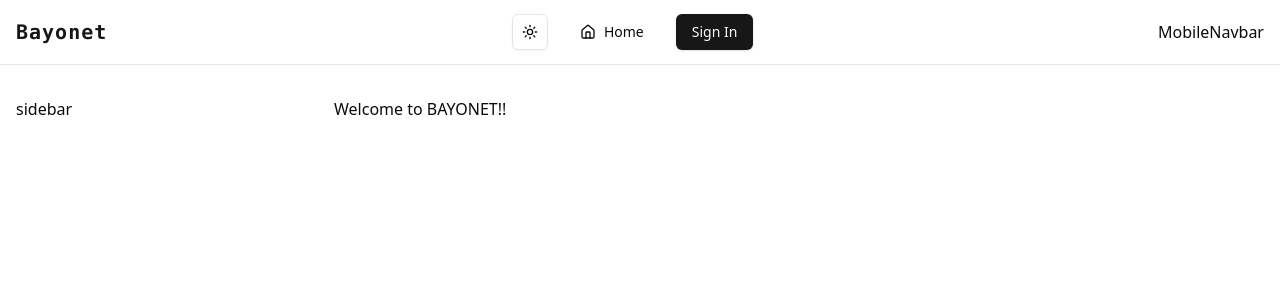
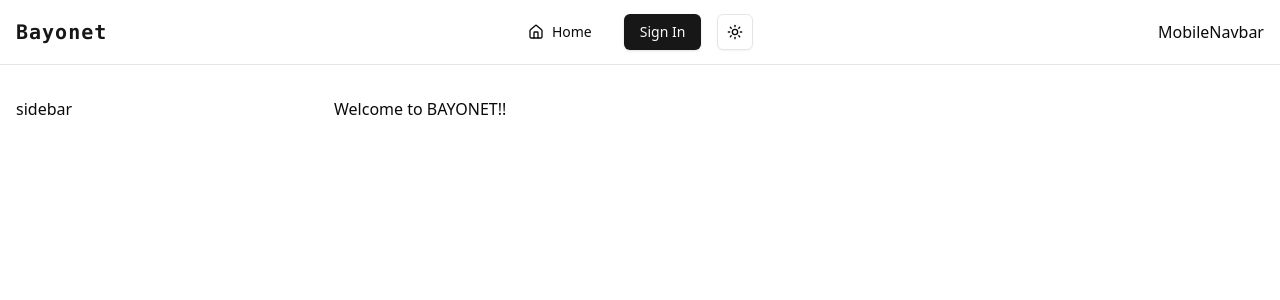
Before and after one commit to devrolet/project-bayonet, a Next.js app: page / in a window 1280 px wide. Shown: the top 300 px of the page. Built offline with nearby package versions, Linux system fonts and the light colour scheme; no server answers.

Commit message:
Complete DesktopNavbar, move L/D mode toggle

```diff
--- a/src/components/DesktopNavbar.tsx
+++ b/src/components/DesktopNavbar.tsx
@@ -10,8 +10,6 @@ async function DesktopNavbar() {
 
   return (
     <div className="hidden md:flex items-center space-x-4">
-      <ModeToggle />
-
       <Button variant="ghost" className="flex items-center gap-2" asChild>
         <Link href="/">
           <HomeIcon className="w-4 h-4" />
@@ -44,6 +42,7 @@ async function DesktopNavbar() {
           <Button variant="default">Sign In</Button>
         </SignInButton>
       )}
+      <ModeToggle />
     </div>
   )
 }
```
